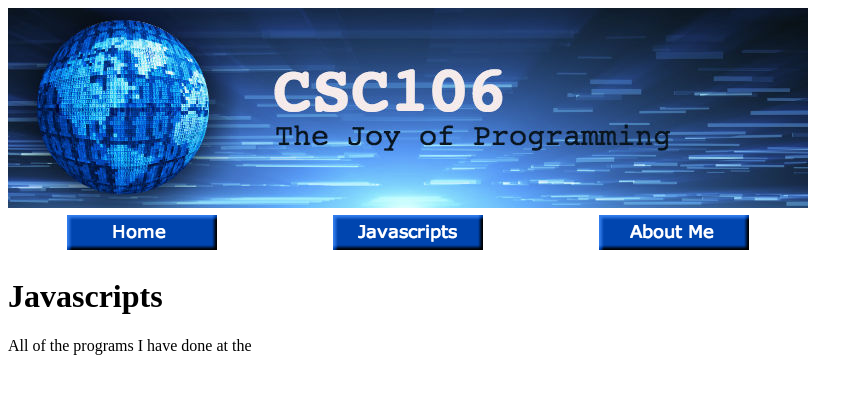
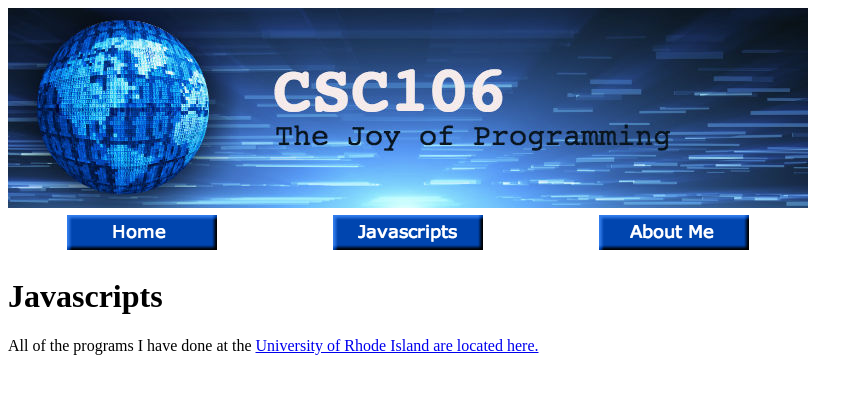
Before and after one commit to CoreyPereira/coreypereira.github.io, a plain HTML site: page javascripts.html in a window 1280 px wide. Shown: the whole page, without its empty margins (0-863 px from the left). Drawn offline with Linux system fonts and the light colour scheme.

Commit message:
Update javascripts.html

```diff
--- a/javascripts.html
+++ b/javascripts.html
@@ -13,6 +13,6 @@
  <td align="center"> <a href="about.html"> <img src="about.png"></a> </td>
 </tr> </table>
        <h1><strong>Javascripts</strong></h1>
-         <p>All of the programs I have done at the <a href="https://www.uri.edu/"University of Rhode Island are located here.</a></p>
+         <p>All of the programs I have done at the <a href="https://www.uri.edu/"> University of Rhode Island are located here.</a></p>
     </body>
 </html>
```
